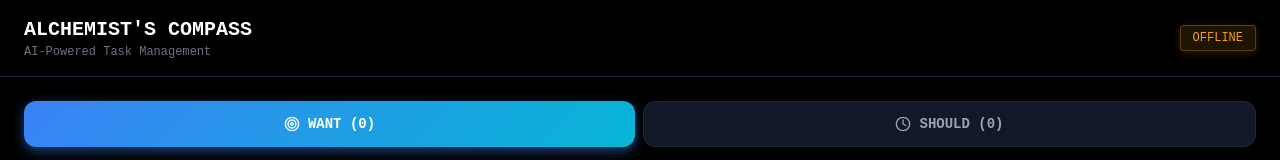
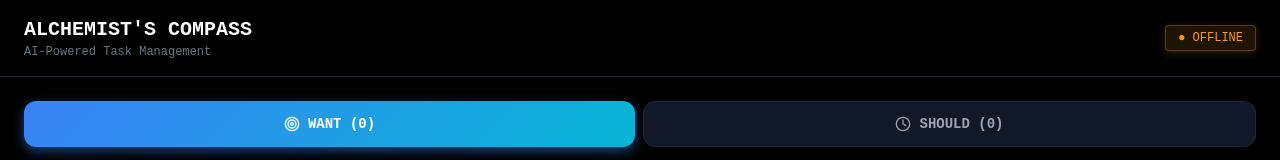
Before and after one commit to I1031-h/alchemist-compass, a React (Vite) app: page / in a window 1280 px wide. Shown: the top 160 px of the page. Built offline with nearby package versions, Linux system fonts and the light colour scheme; the HTML template or start-up script is replaced by a standard one.

Commit message:
fix: resolve remaining encoding errors in OFFLINE status and free tier text

```diff
--- a/src/App.jsx
+++ b/src/App.jsx
@@ -678,7 +678,7 @@ export default function AlchemistCompass() {
                   boxShadow: `0 2px 8px ${currentTheme.status.warning}30`
                 }}
               >
-                 OFFLINE
+                ● OFFLINE
               </div>
             )}
           </div>
@@ -2082,7 +2082,7 @@ export default function AlchemistCompass() {
                     <a href="https://aistudio.google.com/apikey" target="_blank" rel="noopener noreferrer" style={{ color: currentTheme.accent.primary }} className="hover:underline">
                       Get API Key
                     </a>
-                    {' 窶｢ Free tier available'}
+                    {' ・ Free tier available'}
                   </p>
                 </div>
 
```
